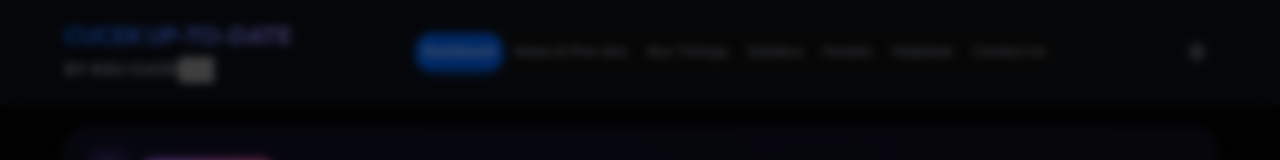
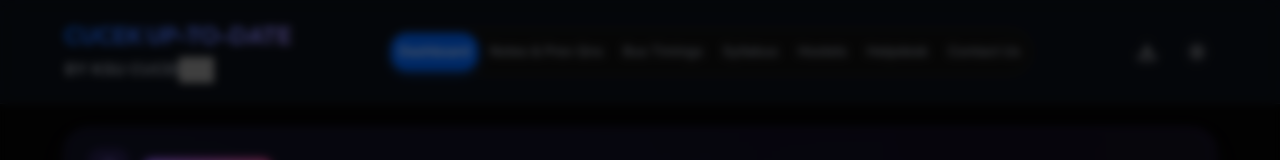
Before and after one commit to rezinch/cucek-up-to-date-helpline, a React (Vite) app: page /dashboard in a window 1280 px wide. Shown: the top 160 px of the page. Built offline with nearby package versions, Linux system fonts and the light colour scheme; no server answers; the database is empty; grey boxes are pictures that could not be loaded.

Commit message:
fix issues

```diff
--- a/src/components/Header.jsx
+++ b/src/components/Header.jsx
@@ -86,10 +86,18 @@ function Header({ activeTab, setActiveTab, isDarkMode, toggleTheme, onMobileMenu
                             <Bell size={20} />
                         </button>
                     )}
-                    {isInstallable && (
+                    {/* Show install button if not already installed */}
+                    {!(window.matchMedia('(display-mode: standalone)').matches || window.navigator.standalone) && (
                         <button
                             className="theme-switch"
-                            onClick={install}
+                            onClick={() => {
+                                if (isInstallable) {
+                                    install();
+                                } else {
+                                    // Custom instruction for iOS/other browsers
+                                    alert('To install this app:\n\n1. Tap the "Share" button (usually at the bottom)\n2. Scroll down and tap "Add to Home Screen"');
+                                }
+                            }}
                             aria-label="Install App"
                             title="Install App"
                         >
```
